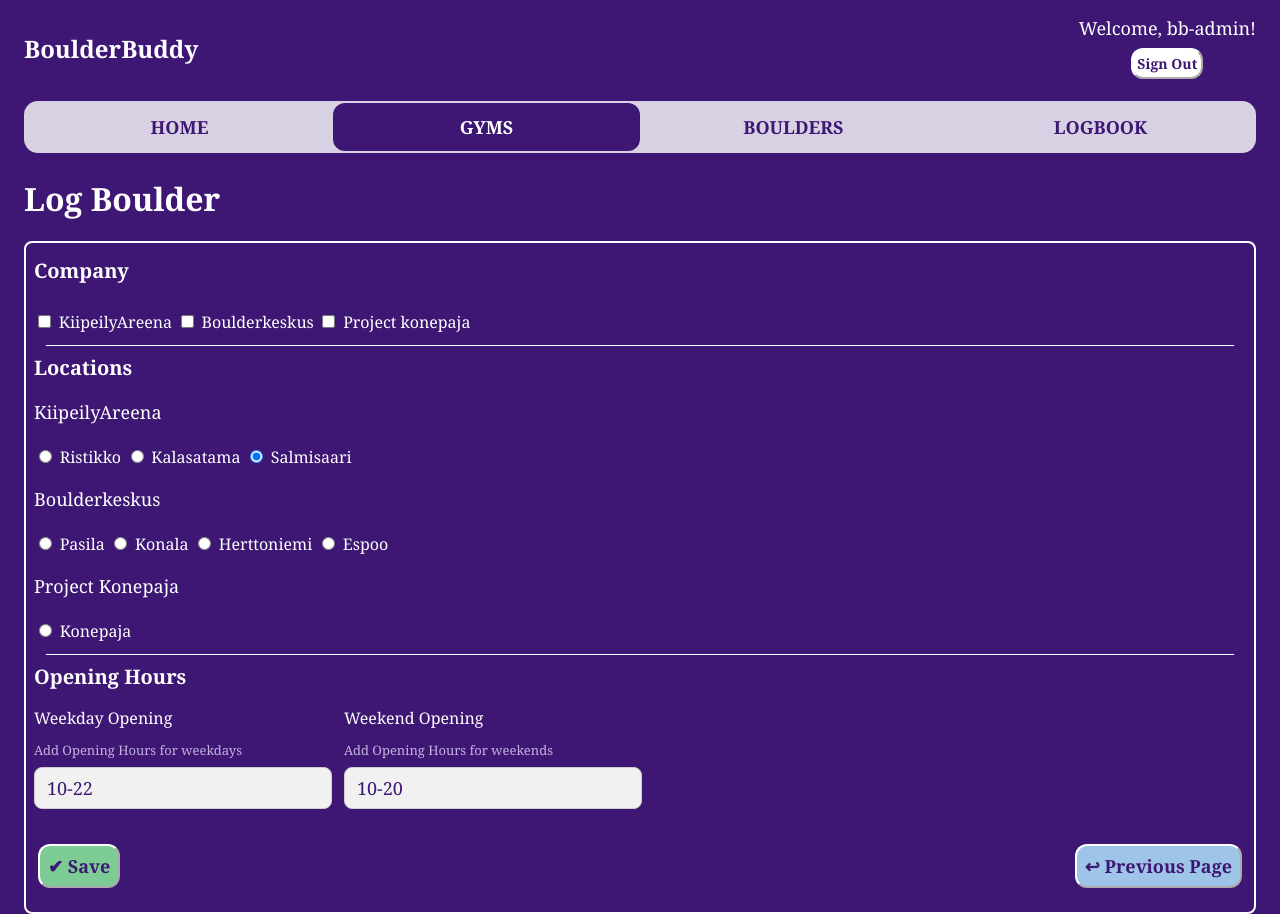
After one commit to priyaharkonen/boulder-buddy, a Spring Boot app: page /editgym/1 in a window 1280 px wide. The commit adds this page. Run offline with Spring Boot 4, Linux system fonts and the light colour scheme; a user stored in the database is signed in; data comes from the database, SQL or seed files in the repository; some of the project's set-up classes (security, data sources, template engines, error pages and the like) are left out, and stand-ins take their place; some libraries are stand-ins or nearby versions.

Commit message:
gym added

```diff
--- a/src/main/java/hh/backend/boulderbuddy/web/GymController.java
+++ b/src/main/java/hh/backend/boulderbuddy/web/GymController.java
@@ -39,8 +39,42 @@ public class GymController {
     @GetMapping("/gyms")
     public String gymList(Model model) {
         model.addAttribute("gyms", gymRepository.findAll());
+        return "gymlist"; /* HTML */
+    }
 
-        return "gymlist"; /* HTML */
+    /* Log */
+    @GetMapping("/addgym") /* Request endpoint */
+    @PreAuthorize("hasAuthority('ADMIN')") /* Authorized for 'ADMIN' -role */
+    public String addGym(Model model) {
+        model.addAttribute("gym", new Gym());
+        model.addAttribute("boulders", boulderRepository.findAll());
+        /* return "addlog"; */ /* HTML */
+        return "addgym"; /* HTML */
+    }
+
+    /* Edit */
+    @GetMapping("editgym/{id}")
+    @PreAuthorize("hasAuthority('ADMIN')")  /* Authorized for 'ADMIN' -role */
+    public String editLog(@PathVariable("id") Long gymId, Model model) {
+        model.addAttribute("gym", gymRepository.findById(gymId));
+        model.addAttribute("boulders", boulderRepository.findAll());
+        return "editgym";
+    }
+
+    /* Save */
+    @PostMapping("/savegym")
+    @PreAuthorize("hasAuthority('ADMIN')") /* Authorized for 'ADMIN' -role */
+    public String saveLog(Gym gym) {
+        gymRepository.save(gym);
+        return "redirect:/gymlist";
+    }
+
+    /* Delete */
+    @GetMapping("deletegym/{id}")
+    @PreAuthorize("hasAuthority('ADMIN')") /* Authorized for 'ADMIN' -role */
+    public String deleteLog(@PathVariable("id") Long gymId, Model model) {
+        gymRepository.deleteById(gymId);
+        return "redirect:/gymlist";
     }
 
 
--- a/src/main/resources/static/css/style.css
+++ b/src/main/resources/static/css/style.css
@@ -248,6 +248,18 @@ a#add,
     gap: 12px;
 }
 
+#selection-group {
+    flex-direction: column;
+    align-items: flex-start;
+    gap: 8px;
+}
+
+#item {
+    flex-direction: row;
+    align-items: center;
+    margin-bottom: 0;
+}
+
 .form .form-field {
     display: flex;
     flex-direction: column;
--- /dev/null
+++ b/src/main/resources/templates/editgym.html
@@ -0,0 +1,132 @@
+<!DOCTYPE html>
+
+<head>
+    <title>Boulderlist</title>
+    <meta http-equiv="Content-Type" content="text/html; charset=UTF-8" />
+    <link rel="stylesheet" th:href="@{/css/bootstrap.min.css}" />
+    <link rel="stylesheet" th:href="@{/css/style.css}" />
+</head>
+
+<body>
+
+    <header class="header">
+
+        <h1>BoulderBuddy</h1>
+
+        <div class="header-user">
+            <p>Welcome, <span sec:authentication="name">Username</span>!</p>
+
+            <form th:action="@{/logout}" method="post">
+                <input type="submit" value="Sign Out" class="action-button" id="sign-out">
+            </form>
+        </div>
+
+    </header>
+
+    <nav class="navigation">
+        <a th:href="@{/home}">Home</a>
+        <a th:href="@{/gyms}"id="selected">Gyms</a>
+        <a th:href="@{/boulders}">Boulders</a>
+        <a th:href="@{/logbook}">Logbook</a>
+    </nav>
+
+    <!-- ** ADMIN VIEW ** -->
+
+    <div>
+
+        <h1 class="page-title"> Log Boulder</h1>
+
+        <!-- FORM -->
+        <form th:object="${gym}" th:action="@{../savegym}" method="post" class="form">
+
+            <div class="form-section">
+                <h2 class="section-title">Company</h2>
+
+                <div class="form-field">
+                    <label for="boulderId"></label>
+                    <input type="hidden" th:field="*{gymId}">
+                </div>
+
+                <div class="form-field" id="selection-group">
+                    <div id="item">
+                        <input type="checkbox" th:field="*{company}" th:value="ka">
+                        <label for="ka">KiipeilyAreena</label>
+                        <input type="checkbox" th:field="*{company}" th:value="bk">
+                        <label for="bk">Boulderkeskus</label>
+                        <input type="checkbox" th:field="*{company}" th:value="konepaja">
+                        <label for="konepaja">Project konepaja</label>
+                    </div>
+
+                </div>
+
+                <div id="secondary">
+                    <h2 class="section-title">Locations</h2>
+
+                    <div id="selection-group">
+                        <p>KiipeilyAreena</p>
+
+                        <div id="item">
+                            <input type="radio" th:field="*{location}" th:value="Ristikko">
+                            <label for="ristikko">Ristikko</label>
+                            <input type="radio" th:field="*{location}" th:value="Kalasatama">
+                            <label for="redi">Kalasatama</label>
+                            <input type="radio" th:field="*{location}" th:value="Salmisaari">
+                            <label for="salmis">Salmisaari</label>
+                        </div>
+                    </div>
+
+                    <div id="selection-group">
+                        <p>Boulderkeskus</p>
+
+                        <div id="item">
+                            <input type="radio" th:field="*{location}" th:value="Pasila">
+                            <label for="pasila">Pasila</label>
+                            <input type="radio" th:field="*{location}" th:value="Konala">
+                            <label for="konala">Konala</label>
+                            <input type="radio" th:field="*{location}" th:value="Herttoniemi">
+                            <label for="hertsikka">Herttoniemi</label>
+                            <input type="radio" th:field="*{location}" th:value="Espoo">
+                            <label for="espoo">Espoo</label>
+                        </div>
+
+                        <div id="selection-group">
+                        <p>Project Konepaja</p>
+
+                        <div id="item">
+                            <input type="radio" th:field="*{location}" th:value="Pasila">
+                            <label for="konepaja">Konepaja</label>
+
+
+                    <div id="secondary">
+                    <h2 class="section-title">Opening Hours</h2>
+
+                    <div class="form-row">
+
+                        <div class="form-field">
+                            <label for="weekOpening">Weekday Opening</label>
+                            <div class="form-instruction">
+                                Add Opening Hours for weekdays
+                            </div>
+                            <input type="text" th:field="*{weekOpening}" placeholder="e.g 10-22">
+                        </div>
+                        <div class="form-field">
+                            <label for="weekOpening">Weekend Opening</label>
+                            <div class="form-instruction">
+                                Add Opening Hours for weekends
+                            </div>
+                            <input type="text" th:field="*{weekEndOpening}" placeholder="e.g 11-20">
+                        </div>
+                    </div>
+                </div>
+
+                <div class="button-row">
+                    <button type="submit" class="action-button" id="submit">&#10004; Save</button>
+                    <a th:href="@{/boulders}" class="action-button" id="back">&larrhk; Previous Page</a>
+                </div>
+            </form>
+
+    </div>
+
+</body>
+
+</html>
```
Also changed, not shown: src/main/java/hh/backend/boulderbuddy/web/LogController.java (+4 -4 lines), src/main/resources/templates/addboulder.html (+29 -15 lines), src/main/resources/templates/addgym.html (added, +127 -0 lines), src/main/resources/templates/gymlist.html (+28 -16 lines), src/main/resources/templates/gymlist1.html (added, +60 -0 lines).
